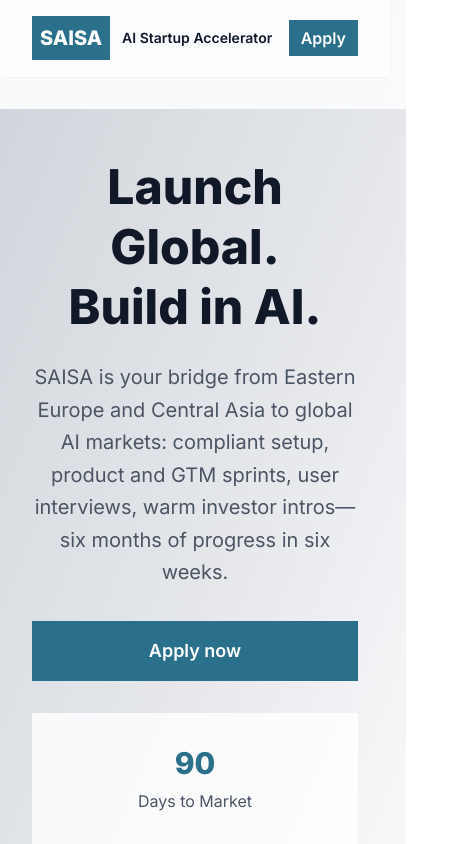
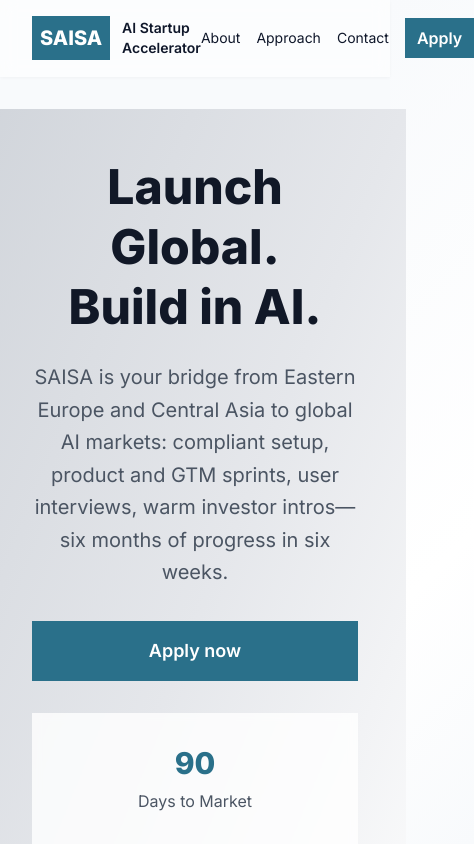
Before and after one commit to derlugov25/saisa, a React (Vite) app: page / in a window 390 px wide. Shown: the top 844 px of the page, 474 px wide, since content can reach past the window. Built offline with nearby package versions, Linux system fonts and the light colour scheme.

Commit message:
Fix mobile navigation: add About, Approach, Contact links for mobile devices

```diff
--- a/src/App.tsx
+++ b/src/App.tsx
@@ -88,7 +88,10 @@
             <a href="#contact" className="px-4 py-2 bg-accent text-white font-semibold cta-glow">Apply</a>
           </nav>
 
-          <div className="md:hidden">
+          <div className="md:hidden flex items-center gap-4">
+            <a href="#about" className="text-sm font-medium hover:underline">About</a>
+            <a href="#approach" className="text-sm font-medium hover:underline">Approach</a>
+            <a href="#contact" className="text-sm font-medium hover:underline">Contact</a>
             <a href="#contact" className="px-3 py-2 bg-accent text-white font-semibold">Apply</a>
           </div>
         </div>
```
